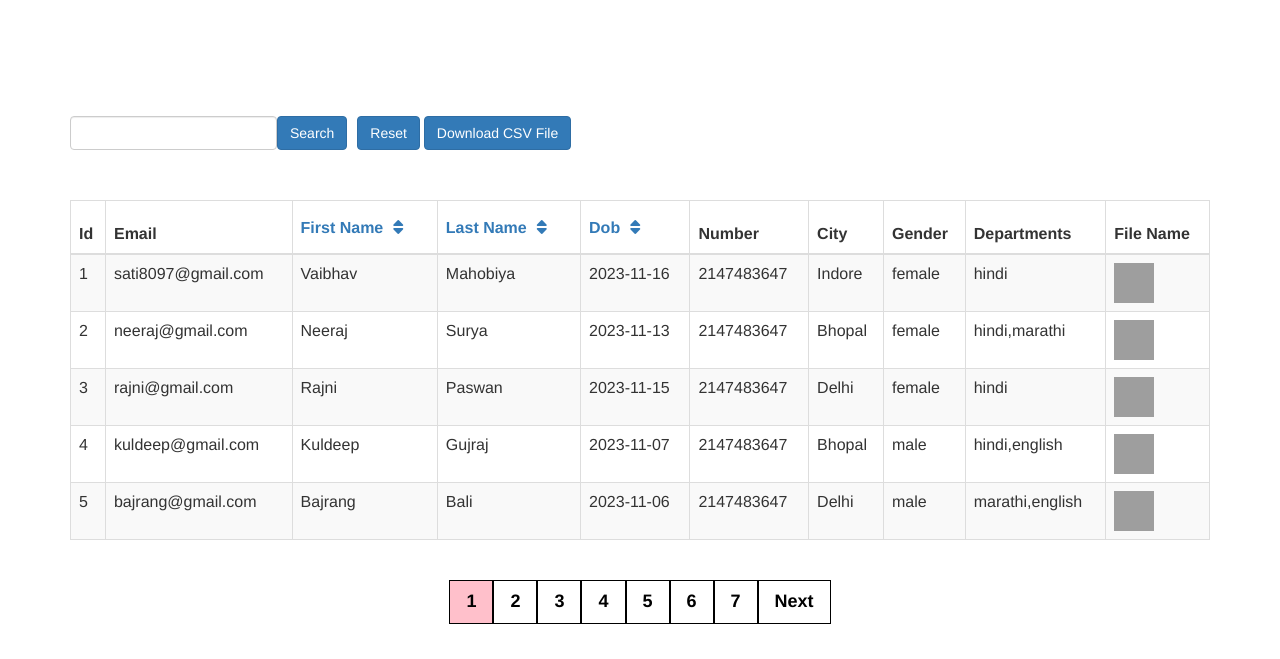
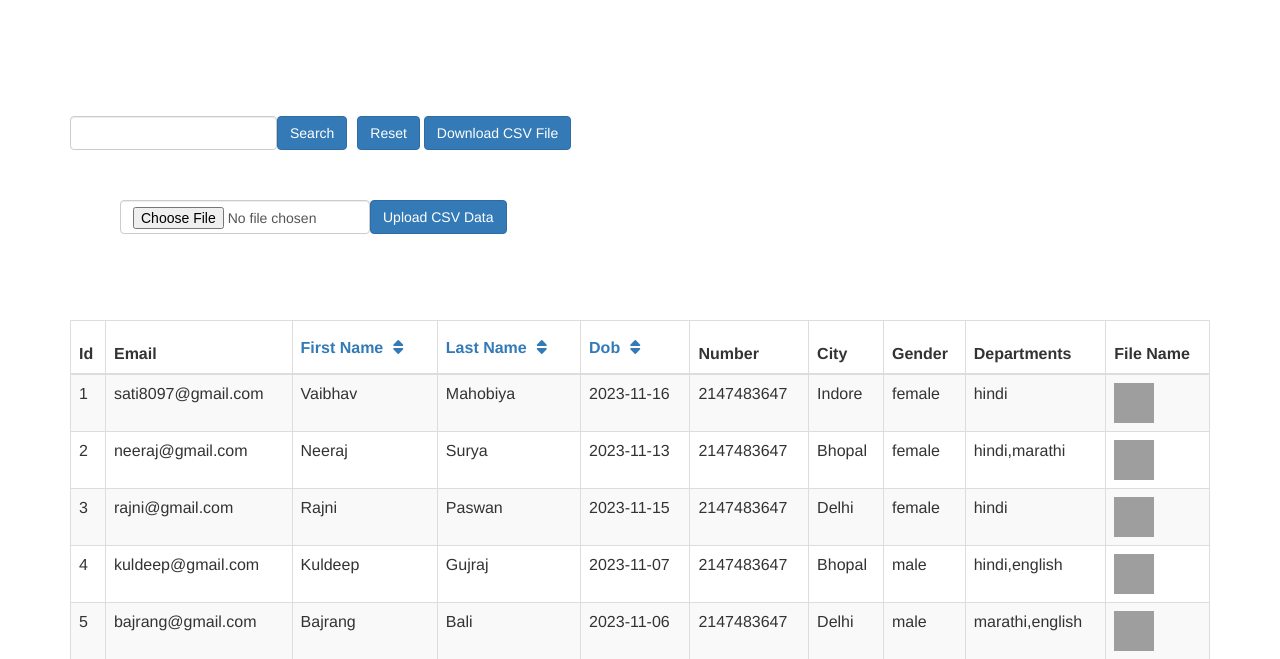
Before and after one commit to elderberry123/Php_project, a PHP site: page /home.php in a window 1280 px wide. Shown: the part 173-832 px from the top of the page. Before the commit the page ends 797 px from the top, so only its background shows below. Run offline with PHP 8.4, Linux system fonts and the light colour scheme; a user stored in the database is signed in; data comes from the database, SQL or seed files in the repository; grey boxes are pictures that could not be loaded.

Commit message:
Update home.php

```diff
--- a/home.php
+++ b/home.php
@@ -1,4 +1,5 @@
 <?php
+
 session_start();
 include "config.php";
 
@@ -10,7 +11,11 @@ if (isset($_COOKIE["user_email"])) {
 
 if (!empty($_COOKIE["user_email"]) or $_SESSION["user_email"]) {
 
-$search =  $q= $link='';
+    $search =  $q = $link = '';
+
+    $error = "";
+    $success = "";
+    $success_data = "";
     $per_page_record = 5;
 
     if (isset($_GET["page"])) {
@@ -37,8 +42,8 @@ if (isset($_GET['order']) && strtolower($_GET['order']) == 'desc') {
     if (isset($_GET['query'])) {
 
         $search = $_GET["query"];
-   $q="WHERE fname LIKE '%" . $search . "%' OR lname LIKE '%" . $search . "%'";
-   $link="&query=";
+        $q = "WHERE fname LIKE '%" . $search . "%' OR lname LIKE '%" . $search . "%'";
+        $link = "&query=";
     }
 
 
@@ -49,15 +54,16 @@ if ($result = $mysqli->query("SELECT * FROM user_d $q ORDER BY " . $column . " "
         $add_class = ' class="highlight"';
     }
 
-// CSV File upload Code
+
+
+
+    function csv_file($mysqli)
+    {
 
         $select = "SELECT * FROM `user_d` ";
         $result_1 = $mysqli->query($select);
 
-
-function csv_file($result_1) {
-
-    if($result_1->num_rows > 0){
+        if ($result_1->num_rows > 0) {
             $separator = ",";
             $filename = "Users_" . date('Y-m-d') . ".csv";
             // Set header content-type to CSV and filename
@@ -67,13 +73,13 @@ function csv_file($result_1) {
             $output = fopen('php://output', 'w');
 
             //set CSV column headers
-        $fields = array('id', 'email', 'fname', 'lname','numb', 'city', 'gender', 'departments', 'dob', 'filee', 'created_at');
+            $fields = array('email', 'fname', 'lname', 'pass', 'numb', 'cpass', 'city', 'gender', 'departments', 'dob', 'filee');
             fputcsv($output, $fields, $separator);
 
 
-        while($row_1 = $result_1->fetch_object()){
+            while ($row_1 = $result_1->fetch_object()) {
 
-            $lineData = array($row_1->id, $row_1->email, $row_1->fname, $row_1->lname,$row_1->numb,$row_1->city,$row_1->gender,$row_1->departments,$row_1->dob,$row_1->filee,$row_1->created_at);
+                $lineData = array($row_1->email, $row_1->fname, $row_1->lname, $row_1->pass, $row_1->numb, $row_1->cpass, $row_1->city, $row_1->gender, $row_1->departments, $row_1->dob, $row_1->filee);
                 fputcsv($output, $lineData, $separator);
             }
 
@@ -83,8 +89,71 @@ function csv_file($result_1) {
     }
 
     if (isset($_GET['hello'])) {
-    csv_file($result_1);
+        csv_file($mysqli);
     }
+
+    // if form is submitted
+    if ($_SERVER['REQUEST_METHOD'] == 'POST') {
+
+        if ($_FILES["upload_csv"]["error"] == 4) {
+            $error .= "<li>Please select csv file to upload.</li>";
+        } else {
+            $file_path = pathinfo($_FILES['upload_csv']['name']);
+            $file_ext = $file_path['extension'];
+            $file_tmp = $_FILES['upload_csv']['tmp_name'];
+            $file_size = $_FILES['upload_csv']['size'];
+
+            if ($file_ext != "csv") {
+                $error .= "<li>Sorry, only csv file format is allowed.</li>";
+            }
+        }
+
+        if (empty($error)) {
+
+
+            $file = fopen($file_tmp, "r");
+            fgetcsv($file);
+            while (($row_2 = fgetcsv($file)) !== FALSE) {
+                // Insert csv data into the `import_csv_data` database table
+                $orgDate = $row_2[9];
+                $newDate = date("Y-m-d", strtotime($orgDate));
+
+                $sql_1 =
+                    "INSERT INTO user_d (email, fname, lname, pass, numb, cpass, city, gender, departments, dob, filee) VALUES (?, ?, ?, ?, ?, ?, ?, ?, ?, ?, ?)";
+
+                if (!filter_var($row_2[0], FILTER_VALIDATE_EMAIL)) {
+                    $error = "* Email is not valid";
+                }
+                else{
+                if ($stmt = $mysqli->prepare($sql_1)) {
+                    $stmt->bind_param(
+                        "ssssissssss",
+                        $row_2[0],
+                        $row_2[1],
+                        $row_2[2],
+                        $row_2[3],
+                        $row_2[4],
+                        $row_2[5],
+                        $row_2[6],
+                        $row_2[7],
+                        $row_2[8],
+                        $newDate,
+                        $row_2[10]
+                    );
+                    if ($stmt->execute()) {
+
+                        $success = "* Following CSV data is imported successfully.";
+                        $success_data .= "<li>" . $row_2[0] . " " . $row_2[1] . "</li>";
+                    } else {
+                        $error = "* Data is not inserted";
+                    }
+                }
+                 } }
+            fclose($file);
+        }
+    }
+
+
 ?>
 
 
@@ -145,19 +214,30 @@ function csv_file($result_1) {
             </div>
         </nav>
         <div class="container" style="padding-top:150px; ">
-           <div >
+            <div>
                 <form action="home.php" method="GET" style=" margin-bottom:50px; float: left; display:flex;">
                     <input type="text" name="query" class="form-control" value="<?php
                                                                                 echo $search;
                                                                                 ?>" />
                     <input type="submit" value="Search" class="btn btn-primary" />
+                </form>
+                <a class="btn btn-primary" style="margin-left:10px;" href='home.php'>Reset</a>
+                <a class="btn btn-primary" href='home.php?hello=true'>Download CSV File</a>
+            </div>
+            <div style="margin:50px; ">
+                <form method="post" action="" enctype="multipart/form-data" style="float: left; display:flex;">
+                    <input type="file" class="form-control" style="width: 250px;" name="upload_csv" />
+                    <input type="submit" class="btn btn-primary" value="Upload CSV Data" />
 
                 </form>
-            <a class="btn btn-primary" style="margin-left:10px;"  href='home.php'>Reset</a>
-            <a class="btn btn-primary" href='home.php?hello=true'>Download CSV File</a>
+                <br>
+                <br>
+                <p style=""><?php echo $error;
+                            echo $success_data; ?></p>
+                <br>
             </div>
+
             <div>
-
                 <table class="table table-striped table-bordered table-sm" cellspacing="0">
                     <thead>
                         <tr>
@@ -175,13 +255,11 @@ function csv_file($result_1) {
                         </tr>
                     </thead>
                     <tbody>
-                    <?php  if ($result->num_rows > 0) {?>
+                        <?php if ($result->num_rows > 0) { ?>
                             <?php
                             while ($row = $result->fetch_assoc()) :
 
                             ?>
-
-
                                 <tr>
                                     <td<?php echo $column == 'id' ? $add_class : ''; ?>><?php echo $row['id']; ?></td>
                                         <td><?php echo $row["email"] ?></td>
@@ -195,11 +273,13 @@ function csv_file($result_1) {
                                                     <td><img src="my_directory/<?php echo $row["filee"] ?>" height="40px" width="40px"></td>
                                 </tr>
 
-                        <?php endwhile;?>
-                        <?php }else{
+                            <?php endwhile; ?>
+                        <?php } else {
                         ?>
                             <tr>
-                                   <td  colspan="10"><center>NO Data Found</center></td>
+                                <td colspan="10">
+                                    <center>NO Data Found</center>
+                                </td>
                             </tr>
                         <?php } ?>
                     </tbody>
@@ -233,19 +313,15 @@ function csv_file($result_1) {
                             echo "<a href='home.php?page=" . ($page + 1) . " $link$search&column=$column&order=$sort_order'>Next</a>";
                         }
                         ?>
-                    </div></center>
+                    </div>
+                </center>
             </div>
         </div>
     </body>
 
     </html>
 <?php
-
-
-
-
-
     exit();
-
-}else {
-     header("location:login.php");} ?>
+} else {
+    header("location:login.php");
+} ?>
```
Lines whose indentation alone changed are shown as unchanged.
